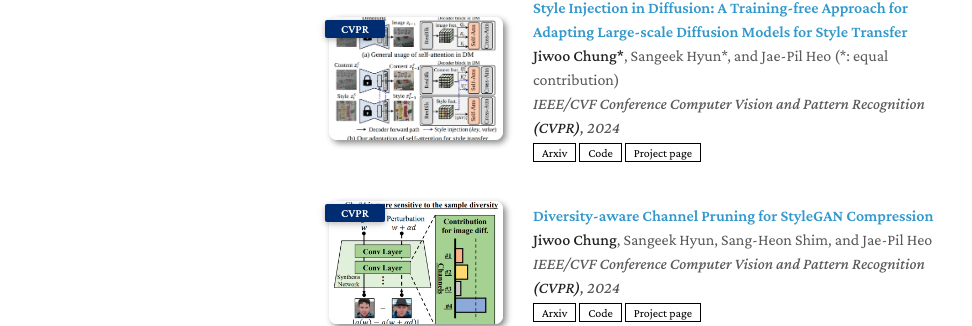
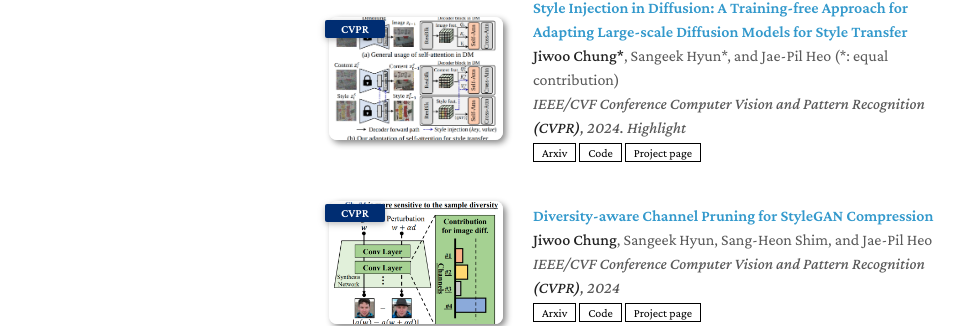
Before and after one commit to jiwoogit/jiwoogit.github.io, a Jekyll site: the page built from index.md, in a window 1280 px wide and 1301 px high. Shown: the part 447-773 px from the top of the window, without its empty margins (161-1133 px from the left). Built offline with Jekyll 4.4.1, drawn with Linux system fonts in a browser that asks for light colours; nearby versions of some CDN libraries; a style sheet for code colours, icons or effects is not loaded; our own code applies the rules of GitHub Pages for plain Markdown files.

Commit message:
Update publications.md

```diff
--- a/_includes/publications.md
+++ b/_includes/publications.md
@@ -13,7 +13,7 @@
   <div class="col-sm-9" style="position: relative;padding-right: 15px;padding-left: 20px;">
     <div class="title"><a href="https://arxiv.org/abs/2312.09008">Style Injection in Diffusion: A Training-free Approach for Adapting Large-scale Diffusion Models for Style Transfer</a></div>
     <div class="author"><strong>Jiwoo Chung*</strong>, Sangeek Hyun*, and Jae-Pil Heo (*: equal contribution)</div>
-    <div class="periodical"><em>IEEE/CVF Conference Computer Vision and Pattern Recognition <strong>(CVPR)</strong>, 2024</em></div>
+    <div class="periodical"><em>IEEE/CVF Conference Computer Vision and Pattern Recognition <strong>(CVPR)</strong>, 2024. Highlight</em></div>
     <div class="links">
         <a href="https://arxiv.org/abs/2312.09008" class="btn btn-sm z-depth-0" role="button" target="_blank" style="font-size:12px;">Arxiv</a>
         <a href="https://github.com/jiwoogit/StyleID" class="btn btn-sm z-depth-0" role="button" target="_blank" style="font-size:12px;">Code</a>
```
